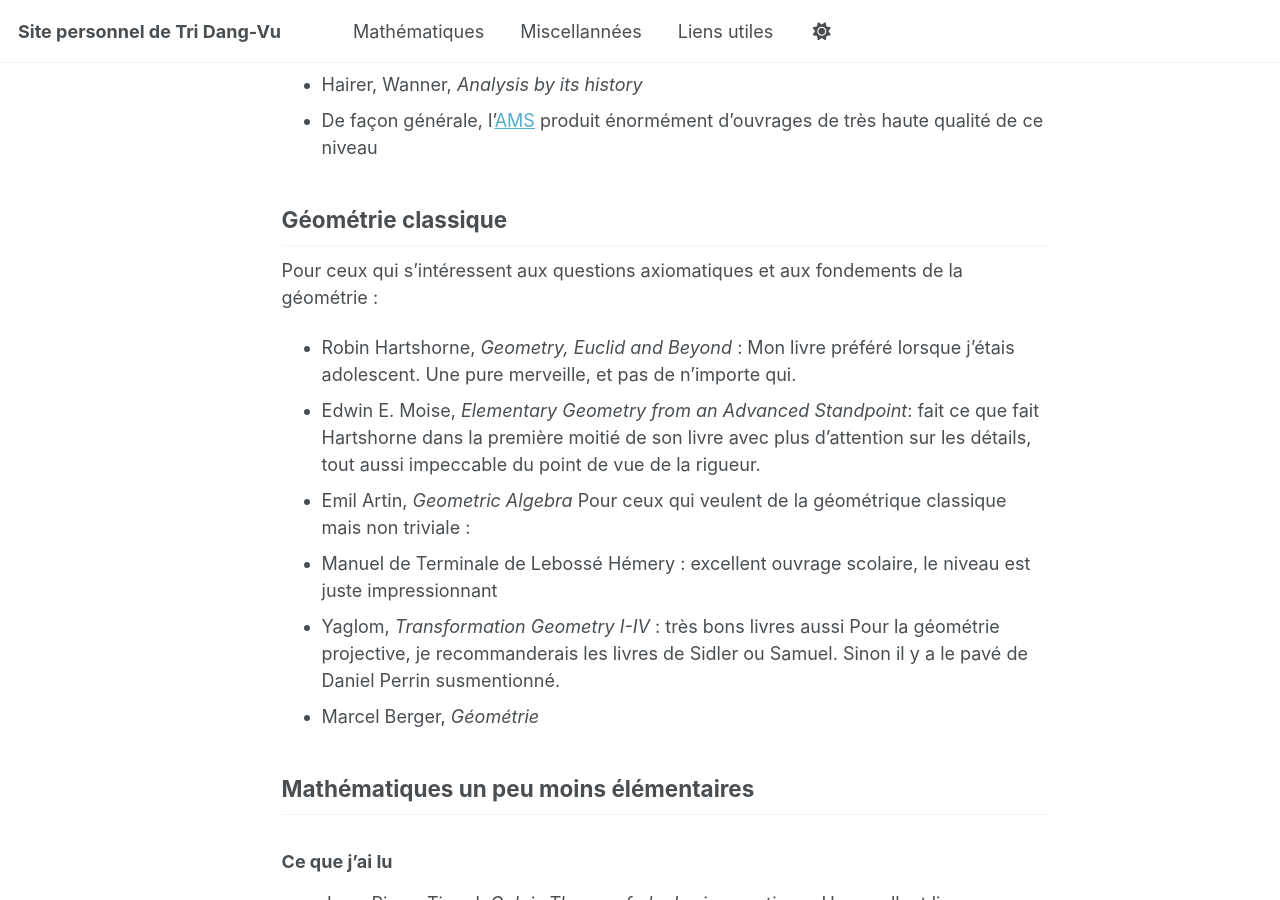
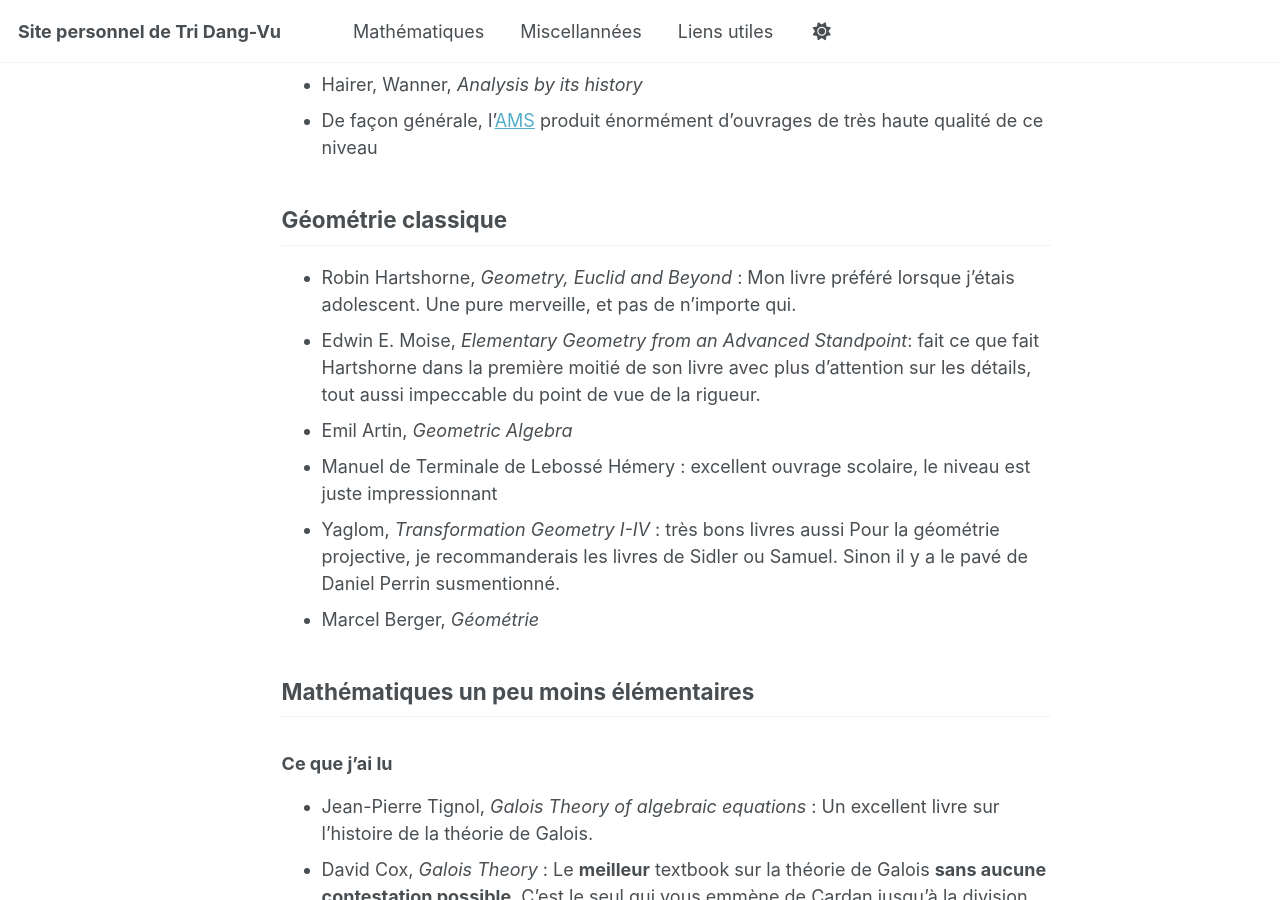
Before and after one commit to tridangvu/tridangvu.github.io, a Jekyll site: the page built from _pages/maths.md, in a window 1280 px wide and 900 px high, scrolled down 1452 px. Built offline with Jekyll 4.4.1, drawn with Linux system fonts in a browser that asks for light colours; a script that is not in the unit is left out.

Commit message:
Update maths.md

```diff
--- a/_pages/maths.md
+++ b/_pages/maths.md
@@ -38,11 +38,9 @@ Par mathématiques élémentaires, j'entends celles qui ont le niveau juste en d
 
 
 ## Géométrie classique
-Pour ceux qui s'intéressent aux questions axiomatiques et aux fondements de la géométrie :
 - Robin Hartshorne, *Geometry, Euclid and Beyond* : Mon livre préféré lorsque j'étais adolescent. Une pure merveille, et pas de n'importe qui.
 - Edwin E. Moise, *Elementary Geometry from an Advanced Standpoint*: fait ce que fait Hartshorne dans la première moitié de son livre avec plus d'attention sur les détails, tout aussi impeccable du point de vue de la rigueur.
 - Emil Artin, *Geometric Algebra*
-Pour ceux qui veulent de la géométrique classique mais non triviale :
 - Manuel de Terminale de Lebossé Hémery : excellent ouvrage scolaire, le niveau est juste impressionnant
 - Yaglom, *Transformation Geometry I-IV* : très bons livres aussi
 Pour la géométrie projective, je recommanderais les livres de Sidler ou Samuel. Sinon il y a le pavé de Daniel Perrin susmentionné.
```
